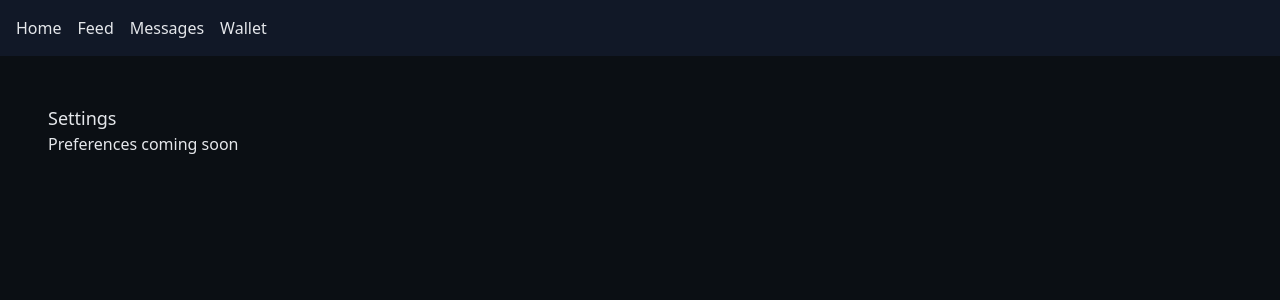
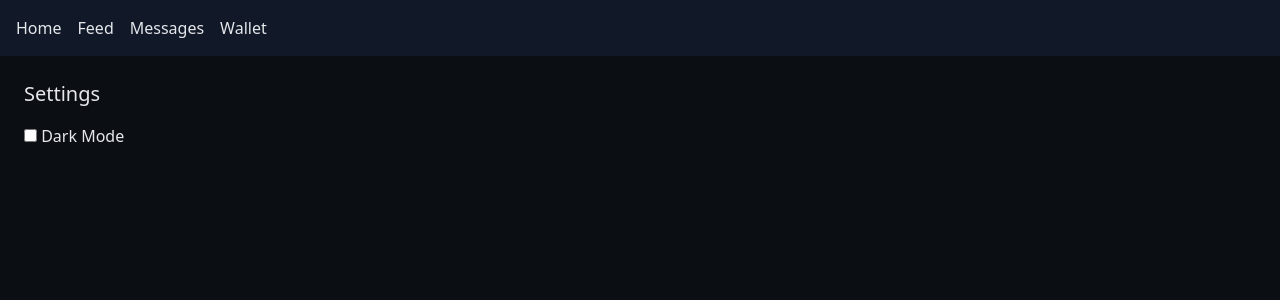
Before and after one commit to skylerblue444-code/Shadow-chat, a Next.js app in the folder apps/web/: page /settings in a window 1280 px wide. Shown: the top 300 px of the page. Built offline with nearby package versions, Linux system fonts and the light colour scheme.

Commit message:
Update page.tsx

```diff
--- a/apps/web/app/settings/page.tsx
+++ b/apps/web/app/settings/page.tsx
@@ -1,8 +1,10 @@
 export default function SettingsPage() {
   return (
-    <main className="p-6">
-      <h1 className="text-lg">Settings</h1>
-      <p>Preferences coming soon</p>
-    </main>
+    <div className="max-w-lg">
+      <h2 className="text-xl mb-4">Settings</h2>
+      <label className="block mb-2">
+        <input type="checkbox" /> Dark Mode
+      </label>
+    </div>
   );
 }
```
